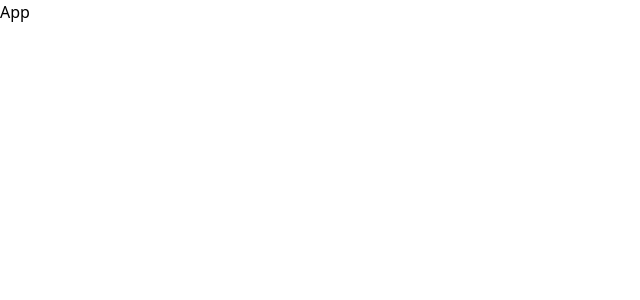
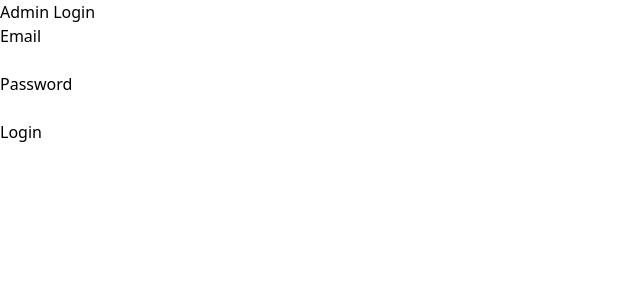
Before and after one commit to DhirajNeupane-999/Appartment-booking-system, a React (Vite) app in the folder admin-portal/: page / in a window 1280 px wide. Shown: the top 300 px of the page, without its empty margins (0-640 px from the left). Built offline with nearby package versions, Linux system fonts and the light colour scheme.

Commit message:
create login file

```diff
--- a/admin-portal/src/App.jsx
+++ b/admin-portal/src/App.jsx
@@ -1,7 +1,11 @@
+import Login from "./pages/Login";
+
 const App = () => {
   return (
-    <div>App</div>
-  )
-}
+    <div>
+      <Login />
+    </div>
+  );
+};
 
-export default App
+export default App;
--- /dev/null
+++ b/admin-portal/src/pages/Login.jsx
@@ -0,0 +1,27 @@
+import { useState } from "react";
+import { assets } from "../assets/assets";
+
+const Login = () => {
+  const [state, setState] = useState("Admin");
+
+  return (
+    <form>
+      <div>
+        <p>
+          <span>{state}</span> Login
+        </p>
+        <div>
+          <p>Email</p>
+          <input type="email" required />
+        </div>
+        <div>
+          <p>Password</p>
+          <input type="password" required />
+        </div>
+        <button>Login</button>
+      </div>
+    </form>
+  );
+};
+
+export default Login;
```
